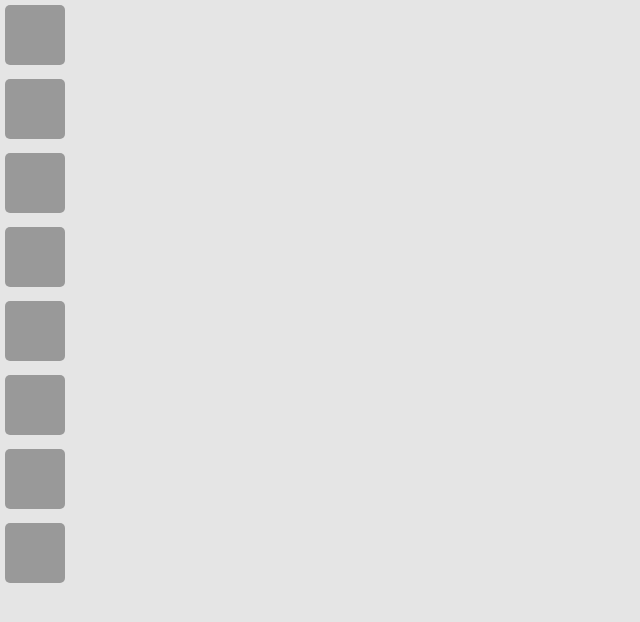
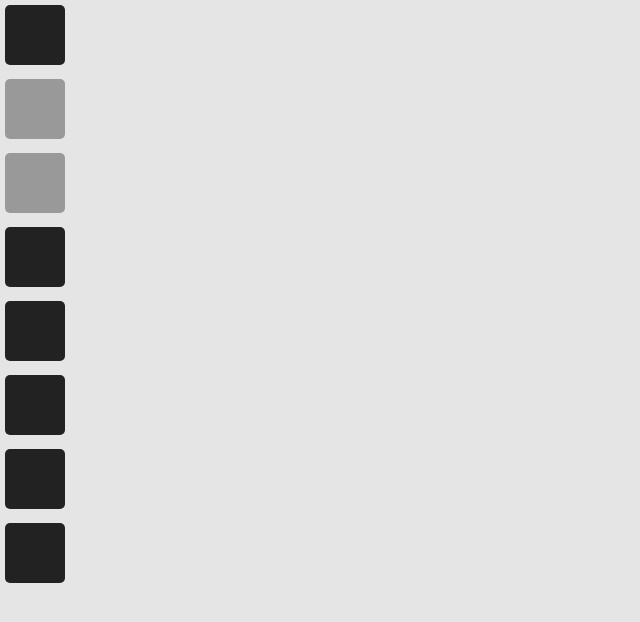
Before and after one commit to abhijeetsaraf/data-driven-reactComponenets, a React (Create React App) app: page /assignment6 in a window 1280 px wide. Shown: the top 622 px of the page, without its empty margins (0-640 px from the left). Built offline with nearby package versions, Linux system fonts and the light colour scheme.

Commit message:
Updating individual values through click event

```diff
--- a/src/Assignment6.js
+++ b/src/Assignment6.js
@@ -6,7 +6,53 @@ export default function(){
     const [allSquare, setAllSquares] = React.useState(data)
 
     //Setting the style attribute in the DOM element to be an object to use . syntax
-    const square = allSquare.map(x =>(<Box key={x.id} on={x.on}/>))
+    const square = allSquare.map(x =>(<Box
+        key={x.id}
+        on={x.on}
+        tf={toggle}
+        id={x.id}
+        />))
+
+    //Alternative method. Rather then creating toggle function with
+    //every BOX componenet we will pass toggle function through the
+    // App componenet ( Assignment6.js )
+
+
+    function toggle(id){
+        setAllSquares( prevSquares => {
+            const newSquare = []
+            for(let i = 0; i < prevSquares.length; i++){
+                const currentSquare = prevSquares[i]
+                if(currentSquare.id === id){
+                    const updatedSquare = {
+                        ...currentSquare, on: !currentSquare.on
+                    }
+                    newSquare.push(updatedSquare)
+                }else{
+                    newSquare.push(currentSquare)
+                }
+            }
+            return newSquare
+        })
+    }
+
+
+    //We need to note here that the setAllSquares f(x) is an
+    //asyncronous function there may be delay between calling
+    //setAllSquares and the state variable actually being updated.
+
+    // function toggle(id){
+    //     //console.log(id)
+
+    //     const squares = [...allSquare]
+
+    //     for(let i=0; i<squares.length; i++ ){
+    //         if( squares[i].on === id){
+    //             squares[i].on = !squares[id].on
+    //         }
+    //     }
+    //     setAllSquares(squares)
+    // }
 
     //Rendering the squares mapped from the allsquare obj.
     return(
--- a/src/components/Box.js
+++ b/src/components/Box.js
@@ -2,23 +2,28 @@ import "../index.css";
 import React from "react";
 
 export default function Box(props){
-    const[tileState, toggleTileState] = React.useState(props.on)
-
+    //const[tileState, toggleTileState] = React.useState(props.on)
+    //console.log(props.id)
     const styles ={
-        backgroundColor: tileState.on ? "#222222" : "#999999"
+        backgroundColor: props.on ? "#222222" : "#999999"
     }
 
-    function toggle(){
-        toggleTileState(prevState => {
-            return{on: !prevState.on}
-        })
+    // function toggle(){
+    //     toggleTileState(prevState => {
+    //         return{on: !prevState.on}
+    //     })
 
-    }
+    // }
 
+
+    //The onClick event handler is not simply calling function rather
+    // an event that will be captured through a callback function.
+    // We can pass the ID of the prop that eventually notes
+    // which box was clicked.
     return(
         <div>
             <div style={styles} id="tile"
-            className="b--box" onClick={toggle}></div>
+            className="b--box" onClick={() => props.tf(props.id)}></div>
 
         </div>
     )
```
